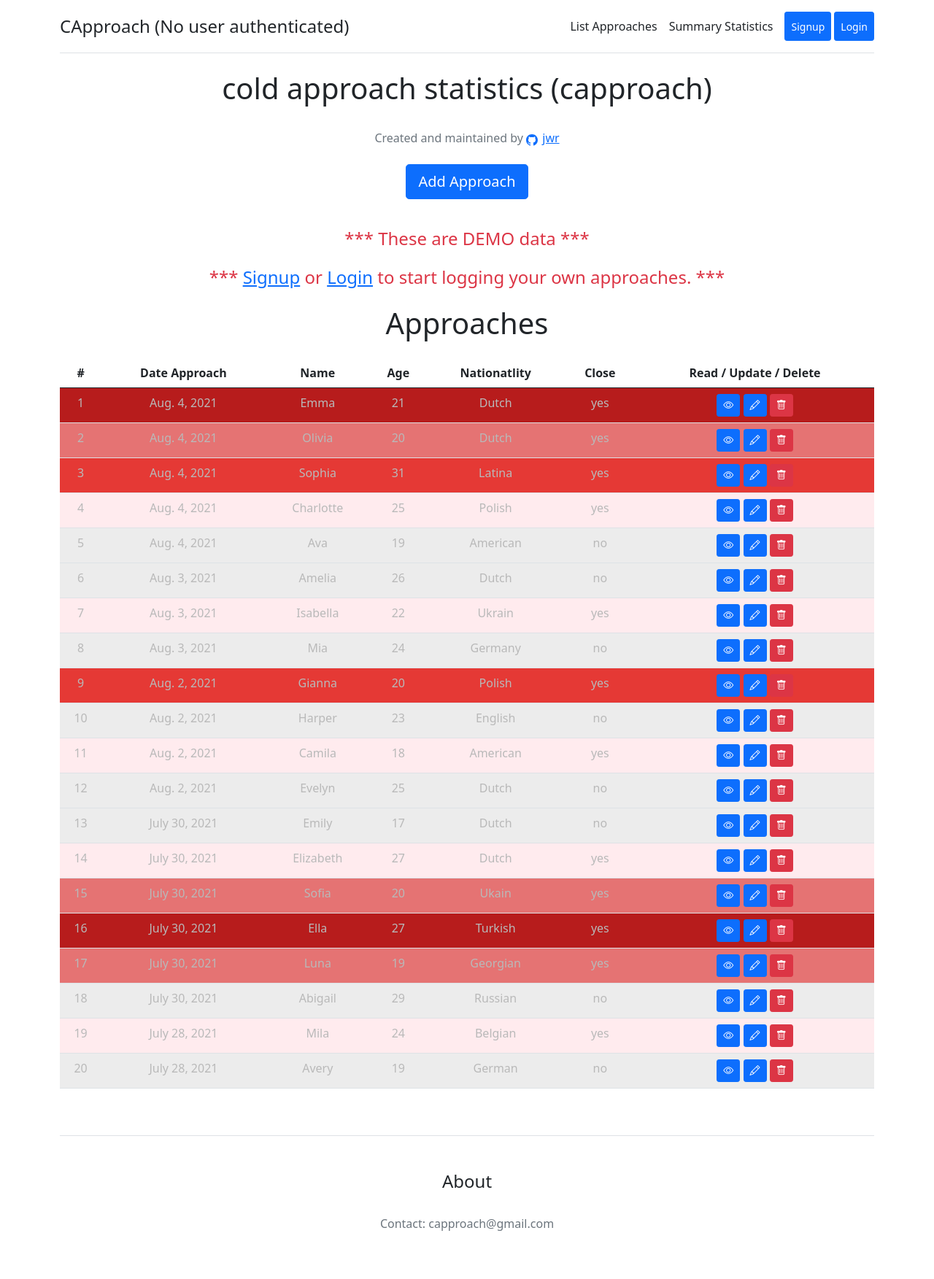
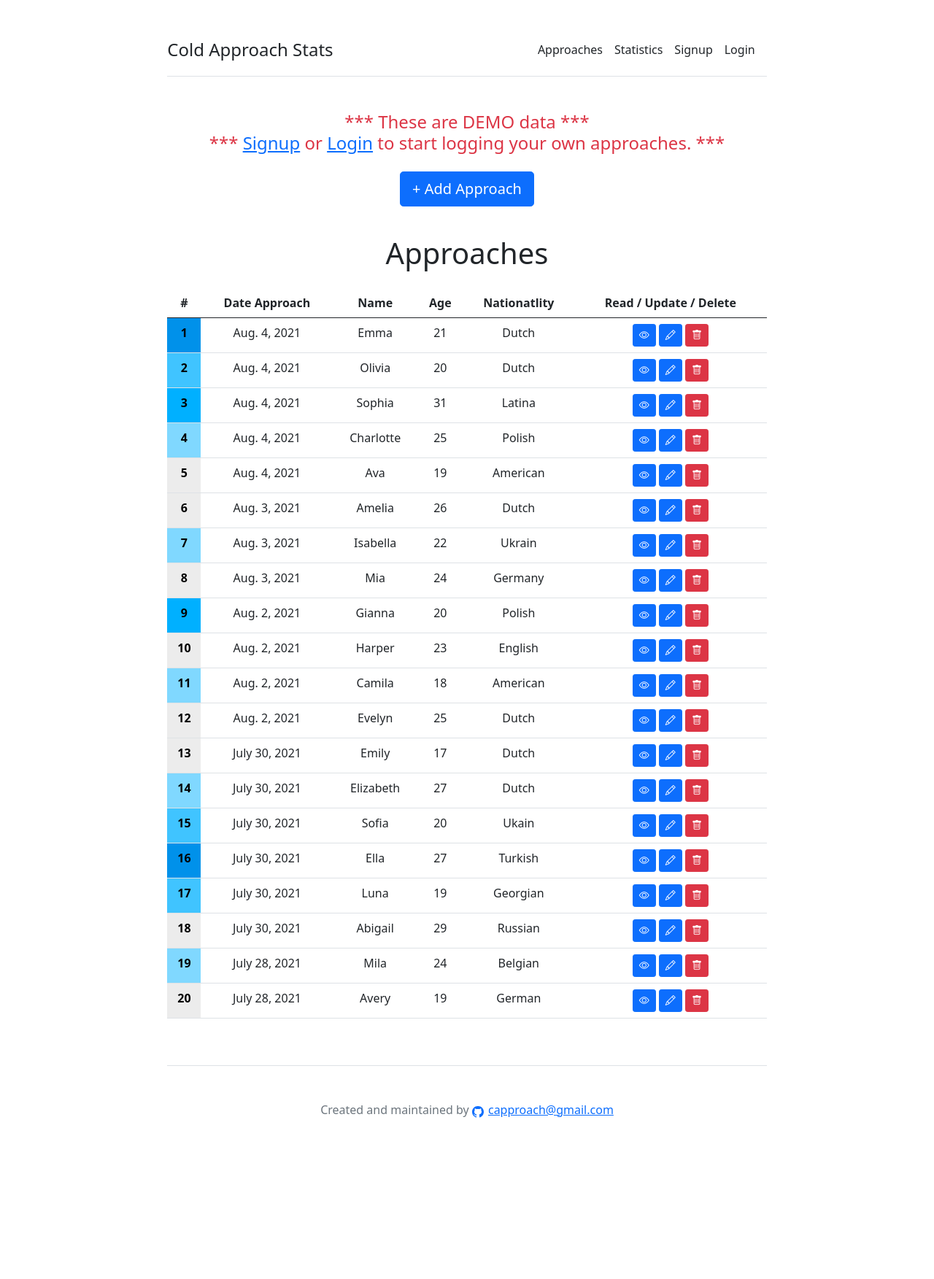
Before and after one commit to jerwinwieser/capproach, a Django app: page / in a window 1280 px wide. Shown: the whole page at 73% size. After the commit the page ends 1532 px from the top, so only its background shows below. Run offline with Django 3.2, Linux system fonts and the light colour scheme; data comes from the database, SQL or seed files in the repository; both versions use the stored data as it was after the commit; some libraries are stand-ins or nearby versions.

Commit message:
fix styling

```diff
--- a/capproach/core/templates/core/_footer.html
+++ b/capproach/core/templates/core/_footer.html
@@ -1,9 +1,17 @@
 <footer class="pt-4 my-md-5 pt-md-5 border-top">
+
 		<div class="d-flex justify-content-center mb-4">
-			<h4>About</h4>
-		</div>
-		<div class="d-flex justify-content-center mb-4">
-			<p class="text-muted ml-auto m-0">Contact: capproach@gmail.com
+			<p class="text-muted ml-auto m-0">Created and maintained by
+				<a href="#" target="_blank" style="text-decoration: none;">
+					<svg style="margin-bottom: -3px; margin-right: 2px;" viewbox="0 0 64 64" width="16" height="16">
+						<path
+						stroke-width="0"
+						fill="currentColor"
+						d="M32 0 C14 0 0 14 0 32 0 53 19 62 22 62 24 62 24 61 24 60 L24 55 C17 57 14 53 13 50 13 50 13 49 11 47 10 46 6 44 10 44 13 44 15 48 15 48 18 52 22 51 24 50 24 48 26 46 26 46 18 45 12 42 12 31 12 27 13 24 15 22 15 22 13 18 15 13 15 13 20 13 24 17 27 15 37 15 40 17 44 13 49 13 49 13 51 20 49 22 49 22 51 24 52 27 52 31 52 42 45 45 38 46 39 47 40 49 40 52 L40 60 C40 61 40 62 42 62 45 62 64 53 64 32 64 14 50 0 32 0 Z"></path>
+					</svg>
+				</a>
+				<a href="#" target="_blank">capproach@gmail.com</a>
 			</p>
 		</div>
+
 </footer>
--- a/capproach/core/templates/core/_header.html
+++ b/capproach/core/templates/core/_header.html
@@ -1,24 +1,18 @@
-<header>
-    <div class="d-flex flex-column flex-md-row align-items-center pb-3 mb-4 border-bottom">
+<header class="d-flex align-items-center pb-3 mb-5 border-bottom">
     <a href="/" class="d-flex align-items-center text-dark text-decoration-none">
-            <span class="fs-4">CApproach
-            {% if user.is_authenticated %}
-            ({{ user.email }})
-            {% else %}
-            (No user authenticated)
-            {% endif %}
-            </span>
+        <span class="fs-4">Cold Approach Stats</span>
     </a>
 
     <nav class="d-inline-flex mt-2 mt-md-0 ms-md-auto">
-            <a class="me-3 py-2 text-dark text-decoration-none" href="{% url 'contact_list' %}">List Approaches</a>
-            <a class="me-3 py-2 text-dark text-decoration-none" href="{% url 'statistics_list' %}">Summary Statistics</a>
+        <a class="me-3 py-2 text-dark text-decoration-none" href="{% url 'contact_list' %}">Approaches</a>
+        <a class="me-3 py-2 text-dark text-decoration-none" href="{% url 'statistics_list' %}">Statistics</a>
+
         {% if user.is_authenticated %}
         <button class="me-1 py-2 btn btn-danger btn-sm" type="submit" onclick="location.href='{% url 'account_logout' %}'" name='mybtn2'>Logout</button>
         {% else %}
-             <button class="me-1 py-2 btn btn-primary btn-sm" type="submit" onclick="location.href='{% url 'account_signup' %}'" name='mybtn2'>Signup</button>
-             <button class="btn btn-primary btn-sm" type="submit" onclick="location.href='{% url 'account_login' %}'" name='mybtn2'>Login</button>
+        <a class="me-3 py-2 text-dark text-decoration-none" href="{% url 'account_signup' %}">Signup</a>
+        <a class="me-3 py-2 text-dark text-decoration-none" href="{% url 'account_login' %}">Login</a>
         {% endif %}
+
     </nav>
-    </div>
 </header>
--- a/capproach/core/templates/core/base.html
+++ b/capproach/core/templates/core/base.html
@@ -13,41 +13,35 @@
 	<style type="text/css">
 
 		/*
-		Red 50 #FFEBEE
-		100 #FFCDD2
-		200 #EF9A9A
-		300 #E57373
-		400 #EF5350
-		500 #F44336
-		600 #E53935
-		700 #D32F2F
-		800 #C62828
-		900 #B71C1C
+		A100 #80D8FF
+		A200 #40C4FF
+		A400 #00B0FF
+		A700 #0091EA
 		*/
 
-		.table-inactive td {
-		    background-color: #ececec;
-		    color: #b9b9b9;
+		.table-inactive th {
+			background-color: #ececec;
+			color: #000;
 		}
 
-		.table-close td {
-		    background-color: #FFEBEE;
-		    color: #b9b9b9;
+		.table-close th {
+			background-color: #80D8FF;
+			color: #000;
 		}
 
-		.table-reply td {
-		    background-color: #E57373;
-		    color: #b9b9b9;
+		.table-reply th {
+			background-color: #40C4FF;
+			color: #000;
 		}
 
-		.table-date td {
-		    background-color: #E53935;
-		    color: #b9b9b9;
+		.table-date th {
+			background-color: #00B0FF;
+			color: #000;
 		}
 
-		.table-lay td {
-		    background-color: #B71C1C;
-		    color: #b9b9b9;
+		.table-lay th {
+			background-color: #0091EA;
+			color: #000;
 		}
 	</style>
 
@@ -60,46 +54,27 @@
 		</div>
 	</div>
 
-	<div class="container py-3">
+	<div class="col-lg-8 mx-auto p-3 py-md-5">
+
 
 		{% include "core/_header.html" %}
-
-		<div class="d-flex justify-content-center mb-4">
-			<h1>cold approach statistics (capproach)</h1>
-		</div>
-
-		<div class="d-flex justify-content-center mb-4">
-			<p class="text-muted ml-auto m-0">Created and maintained by
-				<a href="#" target="_blank" style="text-decoration: none;">
-					<svg style="margin-bottom: -3px; margin-right: 2px;" viewbox="0 0 64 64" width="16" height="16">
-						<path
-						stroke-width="0"
-						fill="currentColor"
-						d="M32 0 C14 0 0 14 0 32 0 53 19 62 22 62 24 62 24 61 24 60 L24 55 C17 57 14 53 13 50 13 50 13 49 11 47 10 46 6 44 10 44 13 44 15 48 15 48 18 52 22 51 24 50 24 48 26 46 26 46 18 45 12 42 12 31 12 27 13 24 15 22 15 22 13 18 15 13 15 13 20 13 24 17 27 15 37 15 40 17 44 13 49 13 49 13 51 20 49 22 49 22 51 24 52 27 52 31 52 42 45 45 38 46 39 47 40 49 40 52 L40 60 C40 61 40 62 42 62 45 62 64 53 64 32 64 14 50 0 32 0 Z"></path>
-					</svg>
-				</a>
-				<a href="#" target="_blank">jwr</a>
-			</p>
-		</div>
-
-		<div class="d-flex justify-content-center">
-			<div class="d-flex flex-column flex-md-row align-items-center pb-3 mb-4">
-				<button id="contact-create" class="btn btn-primary btn-lg" type="button" name="button">Add Approach</button>
-			</div>
-		</div>
 
 
 		{% if user.is_authenticated %}
 		{% else %}
 
 		<h4 class="display-12 text-center mb-4 text-danger">
-			*** These are DEMO data ***
-		</h4>
-		<h4 class="display-12 text-center mb-4 text-danger">
+			*** These are DEMO data *** <br>
 			*** <a href="{% url 'account_signup' %}">Signup</a> or <a href="{% url 'account_login' %}">Login</a> to start logging your own approaches. ***
 		</h4>
 
 		{% endif %}
+
+		<div class="d-flex justify-content-center">
+			<div class="d-flex flex-column flex-md-row align-items-center pb-3 mb-4">
+				<button id="contact-create" class="btn btn-primary btn-lg" type="button" name="button"><i class=""></i>+ Add Approach</button>
+			</div>
+		</div>
 
 
 		{% block content %}{% endblock %}
--- a/capproach/core/templates/core/contact_list.html
+++ b/capproach/core/templates/core/contact_list.html
@@ -15,7 +15,6 @@
 					<th>Name</th>
 					<th>Age</th>
 					<th>Nationatlity</th>
-					<th>Close</th>
 					<th>Read / Update / Delete</th>
 				</tr>
 			</thead>
@@ -36,12 +35,11 @@
 					<tr>
 					{% endif %}
 
-					<td class="text-center" scope="row">{{ forloop.counter }}</td>
+						<th>{{ forloop.counter }}</th>
 						<td>{{ contact.date_approach }}</td>
 						<td>{{ contact.name }}</td>
 						<td>{{ contact.age }}</td>
 						<td>{{ contact.nationality }}</td>
-					<td>{{ contact.close }}</td>
 						<td>
 						<button type="button" class="contact-read bs-modal btn btn-sm btn-primary" data-form-url="{% url 'contact_read' contact.pk %}">
 							<i class="bi-eye"></i>
```
Also changed, not shown: capproach/db.sqlite3. Lines whose indentation alone changed are shown as unchanged.
